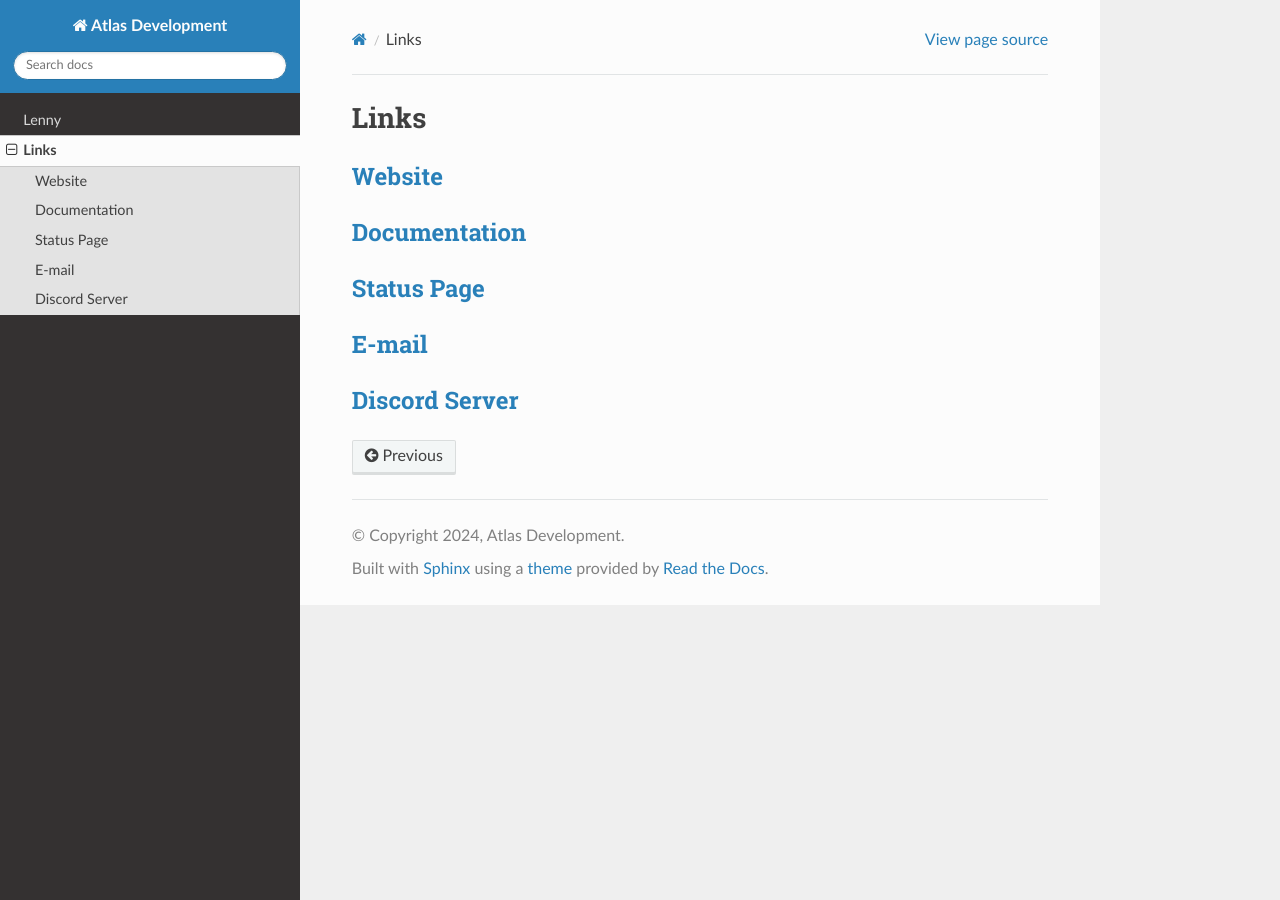
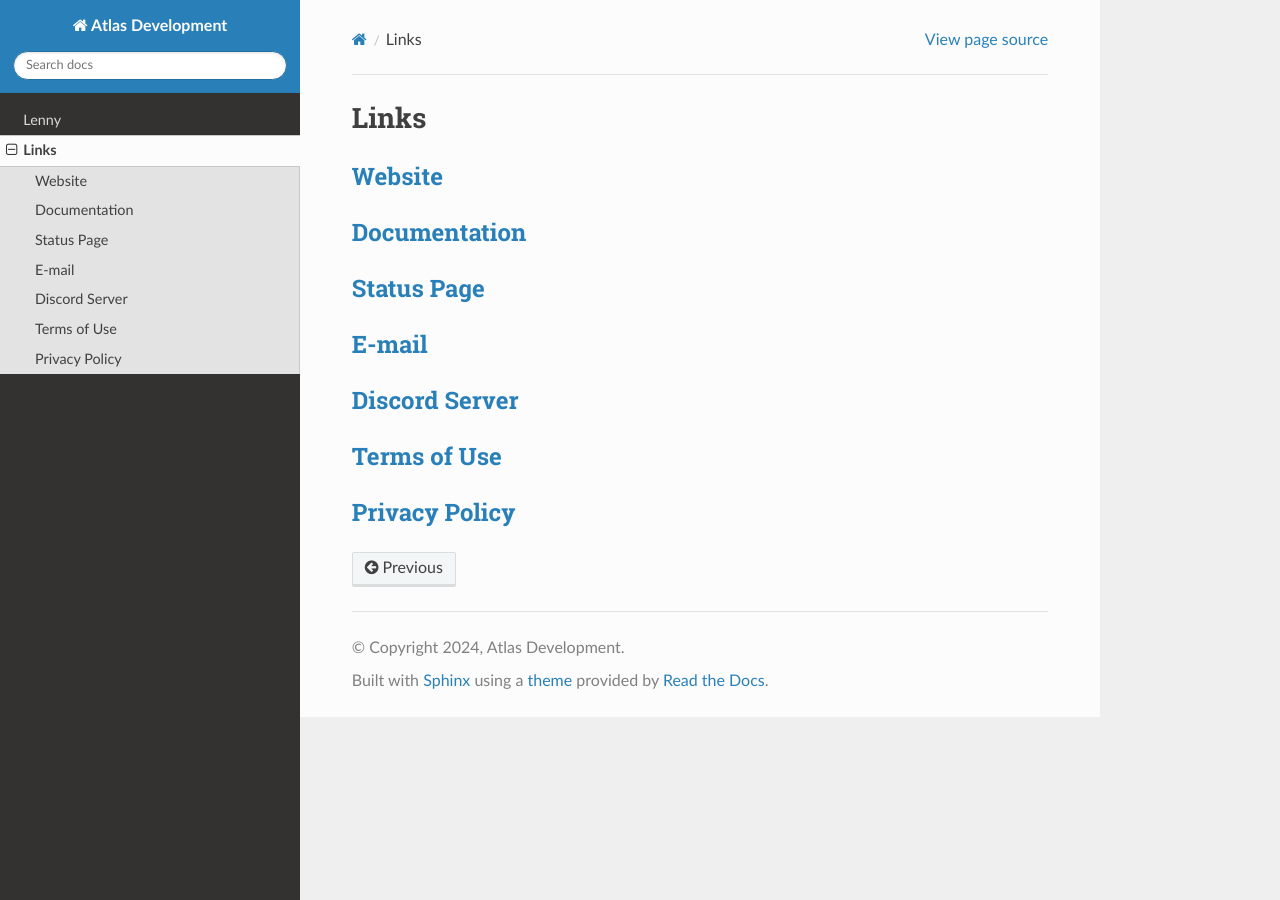
Before and after one commit to madebyatlas/docs, a Sphinx documentation site: the page built from docs/source/links.rst, in a window 1280 px wide. Built offline with Sphinx 7.4.7 and the Read the Docs theme 3.1.0, drawn with Linux system fonts in a browser that asks for light colours.

Commit message:
Update links.rst

```diff
--- a/docs/source/links.rst
+++ b/docs/source/links.rst
@@ -1,17 +1,16 @@
 Links
 #####
-
 `Website <https://madebyatlas.dev>`_
 ------------------------------------
-
 `Documentation <https://docs.madebyatlas.dev>`_
 -----------------------------------------------
-
 `Status Page <https://status.madebyatlas.dev>`_
 -----------------------------------------------
-
 `E-mail <mailto:atlasdevelopmentus@outlook.com?>`_
 --------------------------------------------------
-
 `Discord Server <https://discord.gg/kbvMKAG6jh>`_
 -------------------------------------------------
+`Terms of Use <https://madebyatlas.dev/terms>`_
+-----------------------------------------------
+`Privacy Policy <https://madebyatlas.dev/privacy>`_
+---------------------------------------------------
```
